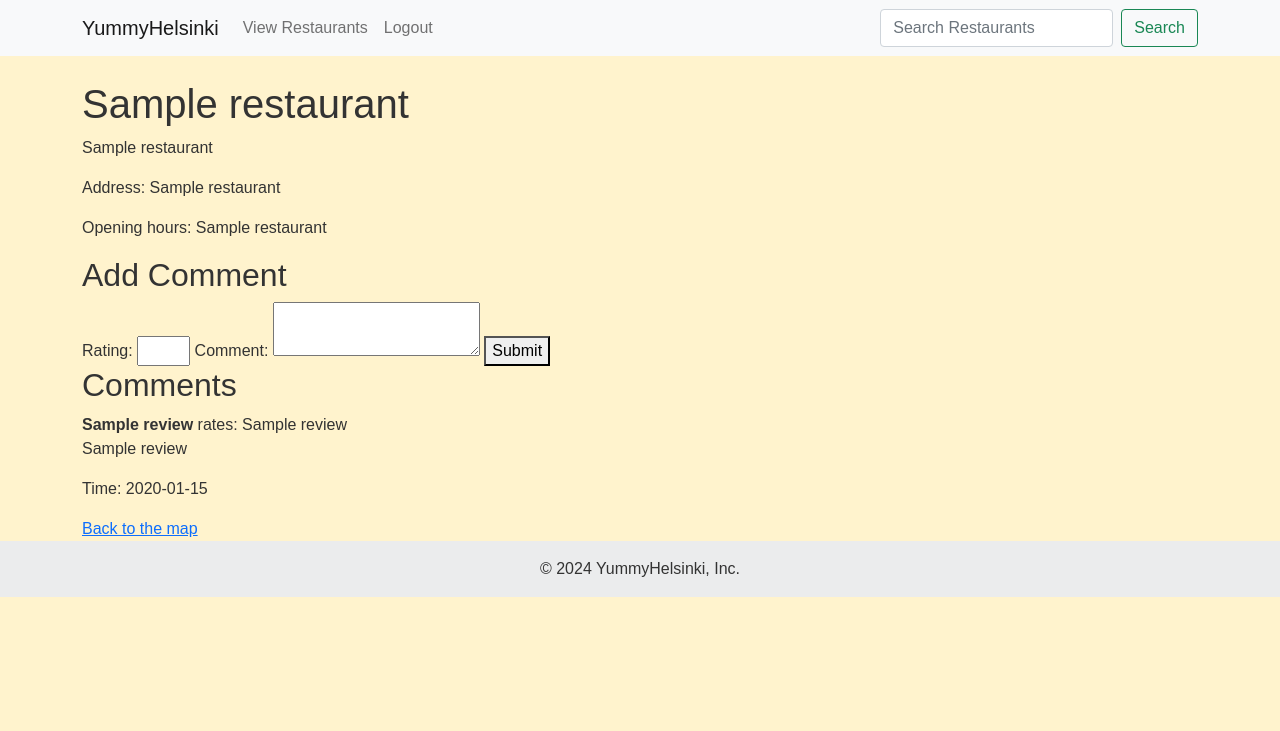
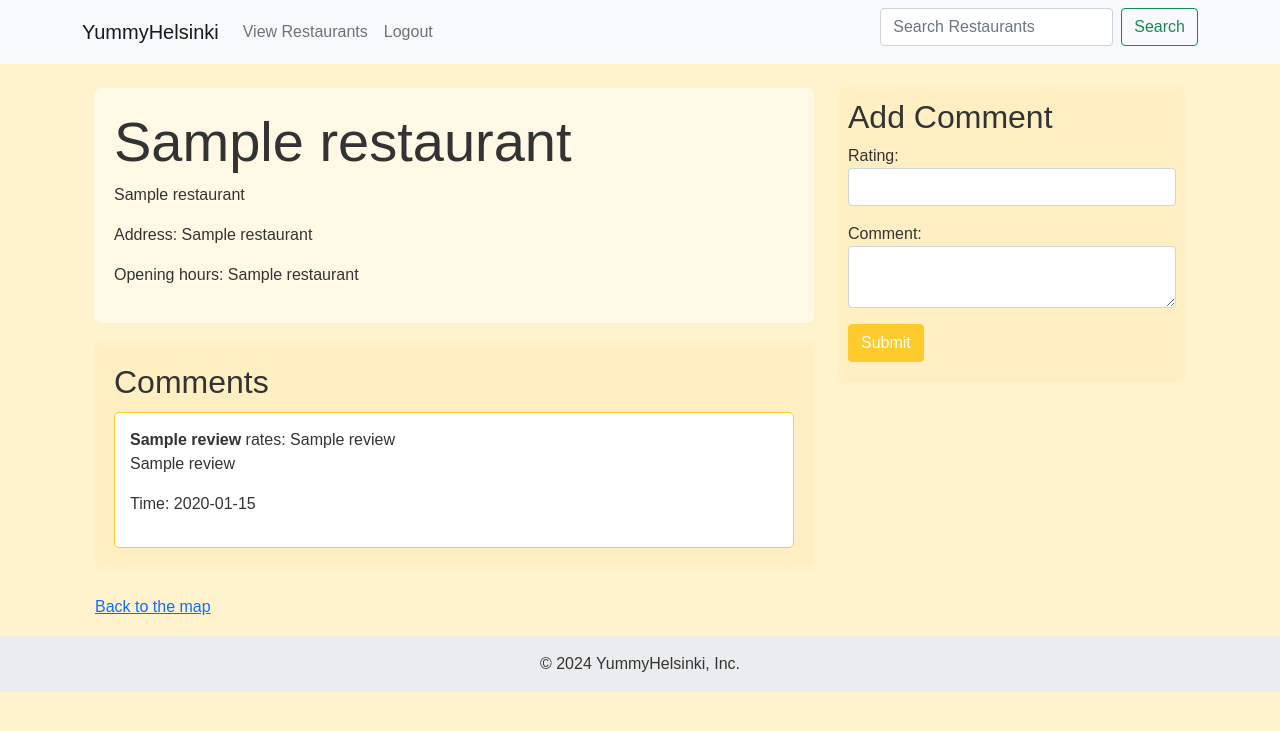
Before and after one commit to imsyc75/Ravintolasovellus, a Flask app: page /restaurant/1 in a window 1280 px wide. Shown: the top 731 px of the page. Run offline with Flask 3, Linux system fonts and the light colour scheme; the visitor is signed in with stand-in values (Sample User, id 1); a database or web service that is not in the repository returns one stand-in record (values such as "Sample title"); some libraries are stand-ins or nearby versions.

Commit message:
improve layout

```diff
--- a/templates/restaurant_detail.html
+++ b/templates/restaurant_detail.html
@@ -5,34 +5,84 @@
 {% endblock %}
 
 {% block content %}
-<h1>{{ restaurant.name }}</h1>
+<style>
+    .restaurant-info {
+        background-color: #fff9e6;
+        padding: 20px;
+        border-radius: 8px;
+        margin-bottom: 20px;
+    }
+    .reviews {
+        background-color: #ffefc3;
+        padding: 20px;
+        border-radius: 8px;
+        margin-bottom: 20px;
+    }
+    .comment {
+        background-color: #ffffff;
+        padding: 15px;
+        margin-top: 10px;
+        border: 1px solid #ffca2c;
+        border-radius: 5px;
+    }
+    .add-comment {
+        background-color: #ffefc3;
+        padding: 10px;
+        border-radius: 8px;
+        margin-bottom: 20px;
+    }
+    .form-control, .btn {
+        margin-bottom: 10px;
+    }
+</style>
+
+<div class="container mt-3">
+    <div class="row">
+        <div class="col-md-8">
+            <div class="restaurant-info">
+                <h1 class="display-4">{{ restaurant.name }}</h1>
                 <p>{{ restaurant.description }}</p>
                 <p>Address: {{ restaurant.address }}</p>
                 <p>Opening hours: {{ restaurant.opening_hours }}</p>
-{% if session.username %}
-<h2>Add Comment</h2>
-<form action="{{ url_for('add_review', restaurant_id=restaurant.restaurant_id) }}" method="post">
-    Rating: <input type="number" name="rating" min="1" max="5" required>
-    Comment: <textarea name="comment" required></textarea>
-    <button type="submit">Submit</button>
-</form>
-{% endif %}
+            </div>
 
+            <div class="reviews">
                 <h2>Comments</h2>
-<div>
                 {% for review in reviews %}
-    <div>
+                <div class="comment">
                     <strong>{{ review.user_name }}</strong> rates: {{ review.rating }}
                     <p>{{ review.comment }}</p>
                     <p>Time: {{ review.timestamp.strftime('%Y-%m-%d %H:%M') }}</p>
                     {% if session.role == 0 %}
                         <form action="{{ url_for('delete_review', review_id=review.review_id) }}" method="post">
-                <button type="submit" onclick="return confirm('Are you sure you want to delete this comment?');">Delete Comment</button>
+                            <button type="submit" class="btn btn-danger btn-sm" onclick="return confirm('Are you sure you want to delete this comment?');">Delete Comment</button>
                         </form>
                     {% endif %}
                 </div>
                 {% endfor %}
             </div>
+        </div>
 
-<a href="/restaurants">Back to the map</a>
+        <div class="col-md-4">
+            {% if session.username %}
+            <div class="add-comment">
+                <h2>Add Comment</h2>
+                <form action="{{ url_for('add_review', restaurant_id=restaurant.restaurant_id) }}" method="post">
+                    <div class="mb-3">
+                        <label>Rating:</label>
+                        <input type="number" class="form-control" name="rating" min="1" max="5" required>
+                    </div>
+                    <div class="mb-3">
+                        <label>Comment:</label>
+                        <textarea class="form-control" name="comment" required></textarea>
+                    </div>
+                    <button type="submit" class="btn btn-primary">Submit</button>
+                </form>
+            </div>
+            {% endif %}
+        </div>
+    </div>
+</div>
+
+<a href="/restaurants" class="btn btn-link">Back to the map</a>
 {% endblock %}
```
Also changed, not shown: templates/index.html (+48 -7 lines), templates/map.html (+11 -4 lines). Lines whose indentation alone changed are shown as unchanged.
